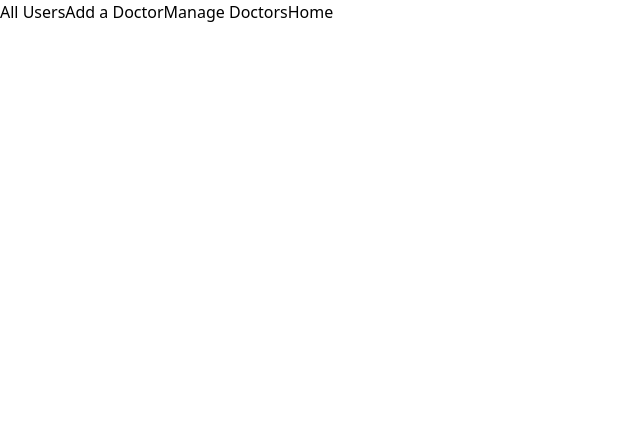
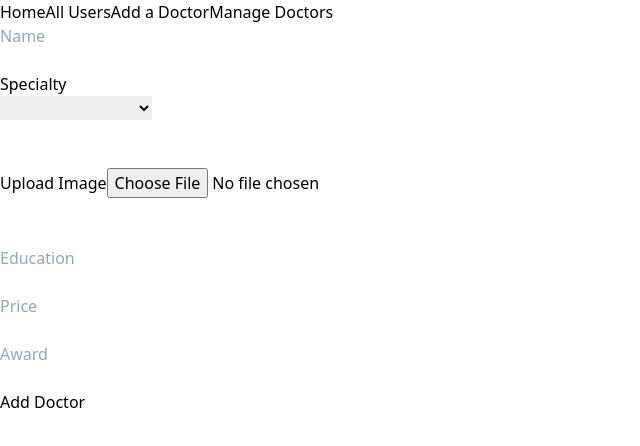
Before and after one commit to MuhammadSaikat25/Hello-Doctor, a React (Vite) app: page /profile/addDoctor in a window 1280 px wide. Shown: the top 446 px of the page, without its empty margins (0-640 px from the left). Built offline with nearby package versions, Linux system fonts and the light colour scheme; no server answers.

Commit message:
added a DocTor

```diff
--- a/src/Component/FireBase/Appoinment/BookAppointment.jsx
+++ b/src/Component/FireBase/Appoinment/BookAppointment.jsx
@@ -41,15 +41,7 @@
             <h1>{data.price}</h1>
             <h1 className='font-bold'>{data.services}</h1>
             <hr />
-            <span>
-                {
-                    Object.keys(data.businessHours).map((key, i) => (
-                        <h3 key={i} className="space-y-10"><span className="font-semibold">{key}</span> : {data.businessHours[key]}</h3>
-                    ))
-
-                }
-            </span>
-            <button onClick={Booking} className=' text-center bg-rose-600 p-1 text-white rounded-md font-semibold'>Book Appointment</button>
+            <button onClick={Booking} className=' text-center w-full bg-rose-600 p-1 text-white font-semibold'>Book Appointment</button>
         </div>)
 
 };
--- a/src/Component/FireBase/PrivateRoute.jsx
+++ b/src/Component/FireBase/PrivateRoute.jsx
@@ -11,7 +11,7 @@
     if(user){
        return children
     }else{
-        navigate('logIn')
+        navigate('/logIn')
     }
     return (
         <div className=""></div>
--- a/src/Pages/Home/OurDoctor/SingleDoctor.jsx
+++ b/src/Pages/Home/OurDoctor/SingleDoctor.jsx
@@ -8,15 +8,6 @@
             <h1>{name}</h1>
             <h1>{price}</h1>
             <hr className="mb-5 mt-5" />
-            <div>
-                <span></span>
-                {
-                    Object.keys(businessHours).map((key, i) => (
-                        <h3 key={i} className="space-y-10"><span className="font-semibold">{key}</span> : {businessHours[key]}</h3>
-                    ))
-
-                }
-            </div>
             <h1><span className="font-semibold">location</span> : Dhanmondi, Dhaka, Bangladesh</h1>
             <button className="bg-orange-500 text-white mt-3 w-full font bold rounded-md  hover:bg-gray-600 ">View Details</button>
         </div>
--- a/src/Pages/Pofile/ProfileNav.jsx
+++ b/src/Pages/Pofile/ProfileNav.jsx
@@ -1,13 +1,15 @@
 import React, { useContext, useEffect } from 'react';
 import { NavLink } from 'react-router-dom';
 import { AuthContext } from '../../Component/FireBase/AuthProvider';
+import AxiosSecure from '../../Utils/axiosSecure';
 
 const ProfileNav = () => {
-    const {user}=useContext(AuthContext)
-
-    const isAdmin=()=>{
+    const { user } = useContext(AuthContext)
+    const axiosSec=AxiosSecure()
+    const isAdmin = () => {
         axiosSec.get(`user/admin/${user?.email}`)
-            .then(res=>{
+            .then(res => {
+                console.log(10)
                 return res.data.admin
             })
     }
@@ -17,15 +19,13 @@
     return (
         <div>
             {
-                admin ? <div className="flex justify-between font-semibold text-white bg-slate-900 p-2 my-auto">
+                admin && <div className="flex justify-between font-semibold text-white bg-slate-900 p-2 my-auto">
+                    <NavLink className={({ isActive }) => isActive ? 'text-orange-300' : ''} to={'/'}>Home</NavLink>
                     <NavLink className={({ isActive }) => isActive ? 'text-orange-300' : ''} to={`/profile/allUser`}>All Users</NavLink>
                     <NavLink className={({ isActive }) => isActive ? 'text-orange-300' : ''} to={`/profile/addDoctor`}>Add a Doctor</NavLink>
                     <NavLink className={({ isActive }) => isActive ? 'text-orange-300' : ''} to={`/profile/manageUser`}>Manage Doctors</NavLink>
-                    <NavLink className={({ isActive }) => isActive ? 'text-orange-300' : ''} to={'/'}>Home</NavLink>
                 </div>
-                :
-                <div><NavLink className={`text-center`}>a</NavLink></div>
-           }
+            }
 
         </div>
     );
--- a/src/Pages/ProfilePage/AddDoctor.jsx
+++ b/src/Pages/ProfilePage/AddDoctor.jsx
@@ -1,9 +1,69 @@
+import { useState } from "react";
+import AxiosSecure from "../../Utils/axiosSecure";
 
 const AddDoctor = () => {
+    const [selects, setSelects] = useState()
+    const axiosSec=AxiosSecure()
+
+
+    const GetData = (e) => {
+        e.preventDefault()
+        const img = e.target.img.files[0]
+        const name = e.target.name.value
+        const price =parseFloat(e.target.price.value)
+        const award = e.target.award.value
+        const education = e.target.education.value
+        const services = selects
+
+        const formData = new FormData()
+        formData.append('image', img)
+        fetch(`https://api.imgbb.com/1/upload?key=${import.meta.env.VITE_ImgKey}`, {
+            method: "POST",
+            body: formData
+        })
+            .then(res => res.json())
+            .then(imageData => {
+                const image = imageData.data.display_url
+                const DoctorData = {
+                    name, image, services, education, price, award
+                }
+
+                axiosSec.post(`added/Doctor`,DoctorData)
+                    .then(res=>{
+                        console.log(res)
+                    })
+            })
+
+    }
+
     return (
-        <div>
+        <form onSubmit={GetData}>
+            <div className="w-full lg:w-[383px] lg:mx-auto mt-10" >
+                <div className="gird grid-cols-2">
+                    <input className="border w-full lg:w-[382px] p-1 mx-auto border-gray-950" type="text" name="name" placeholder="Name" /><br /><br />
 
-        </div>
+                    <label htmlFor="Specialty">Specialty</label><br />
+                    <select id="Specialty" className="w-full border lg:w-[382px] p-1 lg:mx-auto border-gray-950" value={selects} onChange={(e) => setSelects(e.target.value)}>
+                        <option value=""></option>
+                        <option value="Endodontics">Endodontics</option>
+                        <option value="General Dentistry">General Dentistry</option>
+                        <option value="Prosthodontics">Prosthodontics</option>
+                        <option value="Periodontics">Periodontics</option>
+                        <option value="Orthodontics">Orthodontics</option>
+                        <option value="Oral Surgery">Oral Surgery</option>
+                    </select><br /><br /><br />
+
+                    <div className="border w-full lg:w-[382px] text-center p-1 lg:mx-auto border-gray-950">
+                        <label htmlFor="Img">Upload Image</label>
+                        <input className="hidden" type="file" name="img" id="Img" accept="image/*" />
+                    </div><br /><br />
+                    <input className="border w-full lg:w-[382px]  p-1 lg:mx-auto border-gray-950" type="text" name="education" placeholder="Education" /><br /><br />
+                    <input className="border w-full lg:w-[382px]  p-1 lg:mx-auto border-gray-950" type="text" name="price" placeholder="Price" /><br /><br />
+                    <input className="border w-full lg:w-[382px]  p-1 lg:mx-auto border-gray-950" type="text" name="award" placeholder="Award" />
+                </div><br />
+                <button className="bg-rose-900 w-full text-white p-1 rounded" type="submit">Add Doctor</button>
+            </div>
+        </form>
     );
 };
 
--- a/src/Pages/ProfilePage/AllUser.jsx
+++ b/src/Pages/ProfilePage/AllUser.jsx
@@ -7,11 +7,9 @@
     useEffect(() => {
         axiosSec(`users`)
             .then(res => {
-                const data = res.data
                 setUser(res.data)
             })
     }, [])
-
 
     const updateRole = (user) => {
 
@@ -37,7 +35,7 @@
                     <tr className='w-[50%]'>
                         <td>{i + 1}</td>
                         <td>{item.name}</td>
-                        <td>{item.email}</td>
+                        <td >{item.email}</td>
                         <td onClick={() => updateRole(item)}>{item.role === 'admin' ? "admin" : <button>user</button>}</td>
                         <td>
                             <button className='bg-orange-500 p-1 text-white rounded'>Delete</button>
@@ -45,7 +43,6 @@
                     </tr>
                 </table>)
 
-
             }
         </div>
     );
--- a/src/main.jsx
+++ b/src/main.jsx
@@ -40,7 +40,7 @@
       },
       {
         path: 'Appointment',
-        element: <Appointment></Appointment>
+        element: <PrivateRoute><Appointment></Appointment></PrivateRoute>
       }
 
 
```
